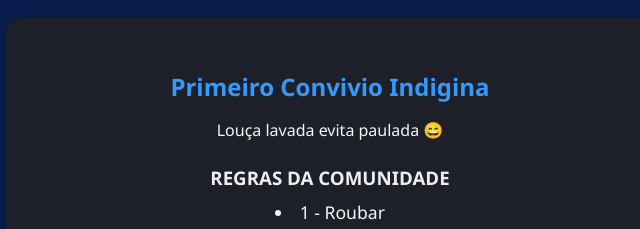
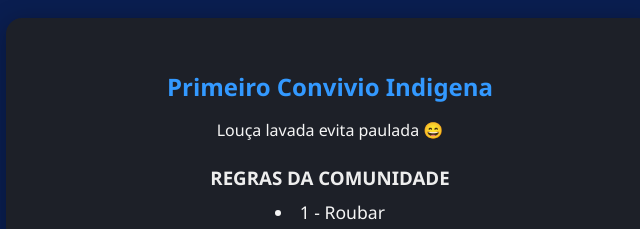
Before and after one commit to COLD909/my-first-website, a plain HTML site: page index.html in a window 1280 px wide. Shown: the part 176-405 px from the top of the page, 310-950 px from the left. Drawn offline with Linux system fonts and the light colour scheme.

Commit message:
Update index.html

```diff
--- a/index.html
+++ b/index.html
@@ -12,7 +12,7 @@
   </header>
 
   <main>
-    <h2>Primeiro Convivio Indigina</h2>
+    <h2>Primeiro Convivio Indigena</h2>
     <p>Louça lavada evita paulada 😄</p>
     <h3>REGRAS DA COMUNIDADE</h3>
 
```
